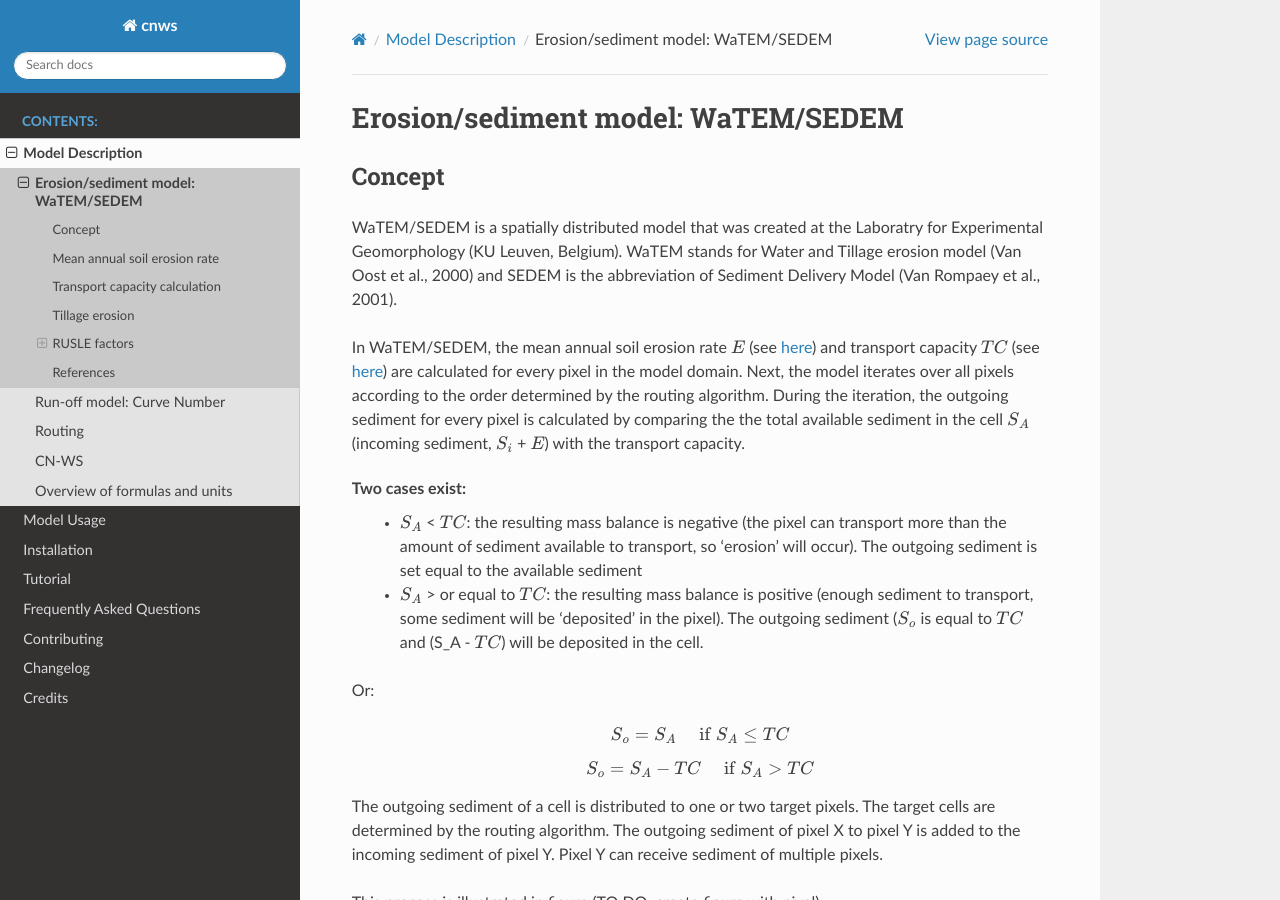
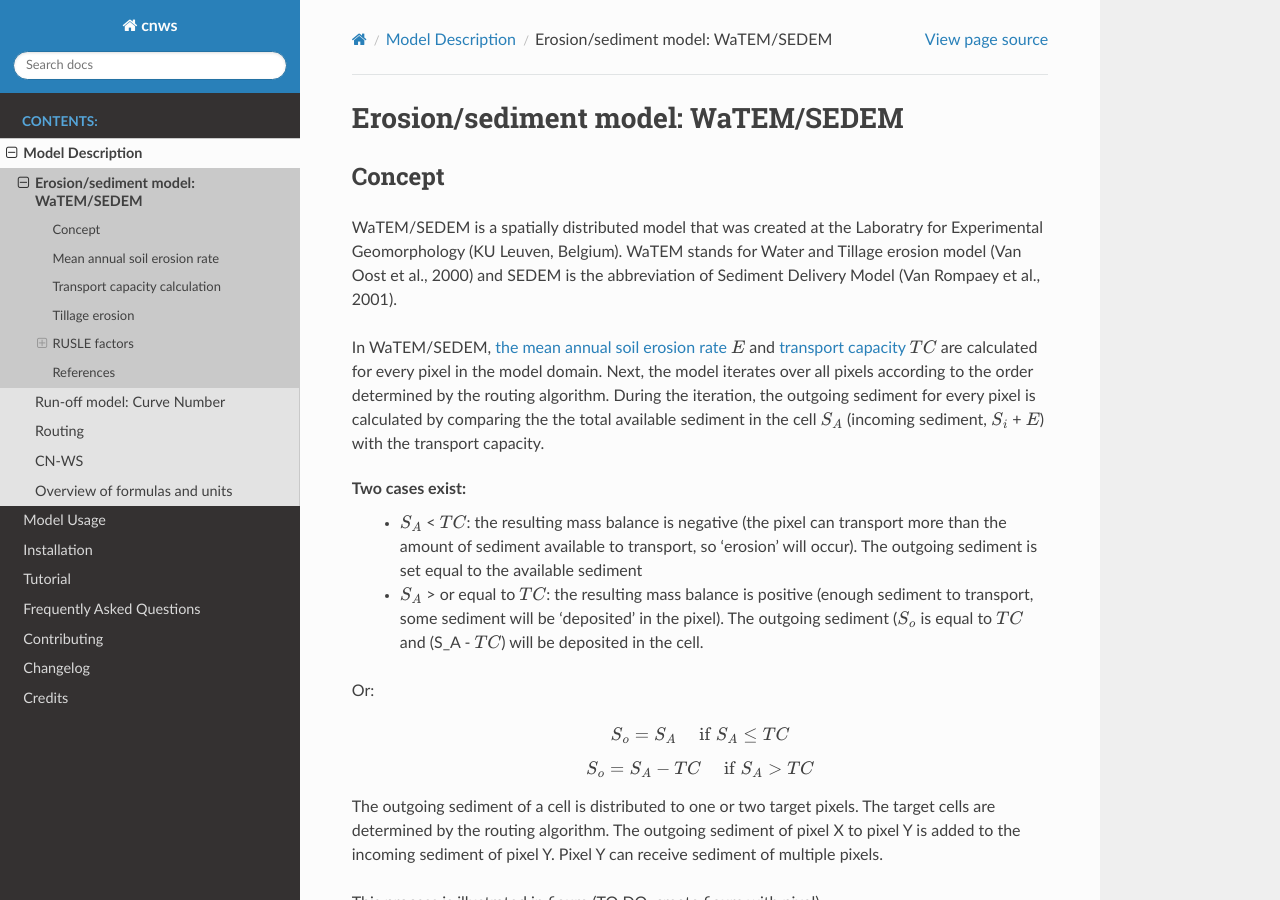
Before and after one commit to watem-sedem/watem-sedem, a Sphinx documentation site: the page built from docs/watem-sedem.rst, in a window 1280 px wide and 900 px high. Built offline with Sphinx 7.4.7 and the Read the Docs theme 2.0.0, drawn with Linux system fonts in a browser that asks for light colours.

Commit message:
Replace 'see here' by more informative text

```diff
--- a/docs/watem-sedem.rst
+++ b/docs/watem-sedem.rst
@@ -14,8 +14,8 @@
 for Water and Tillage erosion model (Van Oost et al., 2000) and SEDEM is
 the abbreviation of Sediment Delivery Model (Van Rompaey et al., 2001).
 
-In WaTEM/SEDEM, the mean annual soil erosion rate :math:`E` (see
-:ref:`here <rusle>`) and transport capacity :math:`TC` (see :ref:`here <TC>`)
+In WaTEM/SEDEM, :ref:`the mean annual soil erosion rate <rusle>` :math:`E`
+and :ref:`transport capacity <TC>` :math:`TC`
 are calculated for every pixel in the model domain. Next, the model iterates
 over all pixels according to the order determined by the routing algorithm.
 During the iteration, the outgoing sediment for every pixel is calculated by
```
